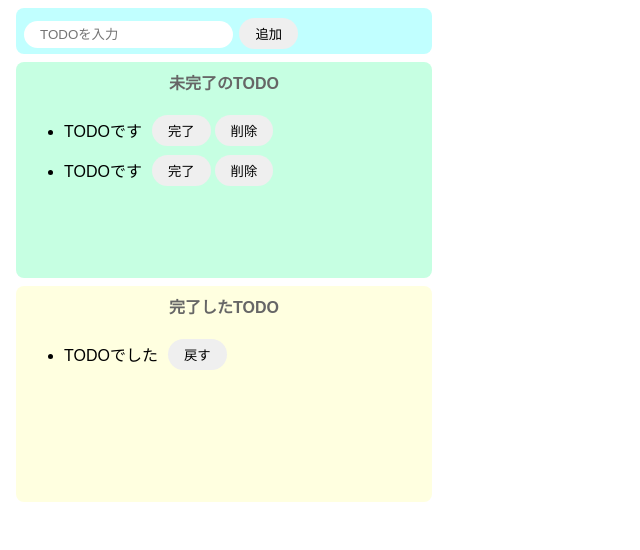
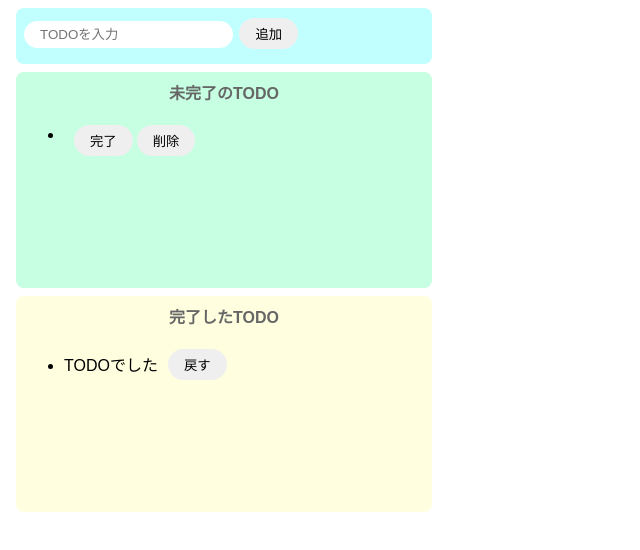
Before and after one commit to wsonrk/todo-app-js, a website built with Parcel: page index.html in a window 1280 px wide. Both pictures are taken after a click on the button "追加". Shown: the whole page, without its empty margins (0-640 px from the left). Built offline with nearby package versions, Linux system fonts and the light colour scheme.

Commit message:
追加ボタンの実装

```diff
--- a/index.html
+++ b/index.html
@@ -7,26 +7,19 @@
 
   <body>
     <div class="input-area">
-      <input placeholder="TODOを入力" />
-      <button>追加</button>
+      <input id="add-text" placeholder="TODOを入力" />
+      <button id="add-button">追加</button>
     </div>
     <div class="incomplete-area">
       <p class="title">未完了のTODO</p>
-      <ul>
-        <li>
+      <ul id="incomplete-list">
+        <!-- <li>
           <div class="list-row">
             <p class="task-name">TODOです</p>
             <button>完了</button>
             <button>削除</button>
           </div>
-        </li>
-        <li>
-          <div class="list-row">
-            <p class="task-name">TODOです</p>
-            <button>完了</button>
-            <button>削除</button>
-          </div>
-        </li>
+        </li> -->
       </ul>
     </div>
     <div class="complete-area">
@@ -41,6 +34,5 @@
       </ul>
     </div>
     <script src="src/index.js"></script>
-    <script src="src/styles.css"></script>
   </body>
 </html>
--- a/src/index.js
+++ b/src/index.js
@@ -0,0 +1,46 @@
+import "./styles.css";
+
+const onClickAdd = () => {
+  // テキストボックスの値を取得し、初期化する
+  const inputText = document.getElementById("add-text").value;
+  document.getElementById("add-text").value = "";
+
+  // liタグ生成
+  const li = document.createElement("li");
+
+  // divタグ生成
+  const div = document.createElement("div");
+  div.className = "list-row";
+
+  // pタグ生成
+  const p = document.createElement("p");
+  p.className = "task-name";
+  p.innerText = inputText;
+
+  // button(完了)
+  const completeButton = document.createElement("button");
+  completeButton.innerText = "完了";
+  completeButton.addEventListener("click", () => {
+    alert("完了");
+  });
+
+  // button(削除)
+  const deleteButton = document.createElement("button");
+  deleteButton.innerText = "削除";
+  deleteButton.addEventListener("click", () => {
+    alert("削除");
+  });
+
+  // liタグの子要素に各要素を設定
+  li.appendChild(div);
+  div.appendChild(p);
+  div.appendChild(completeButton);
+  div.appendChild(deleteButton);
+
+  // 未完了リストに追加
+  document.getElementById("incomplete-list").appendChild(li);
+};
+
+document
+  .getElementById("add-button")
+  .addEventListener("click", () => onClickAdd());
--- a/src/styles.css
+++ b/src/styles.css
@@ -33,7 +33,7 @@ li {
 .input-area {
   background-color: #c1ffff;
   width: 400px;
-  height: 30px;
+  height: 40px;
   padding: 8px;
   margin: 8px;
   border-radius: 8px;
```
